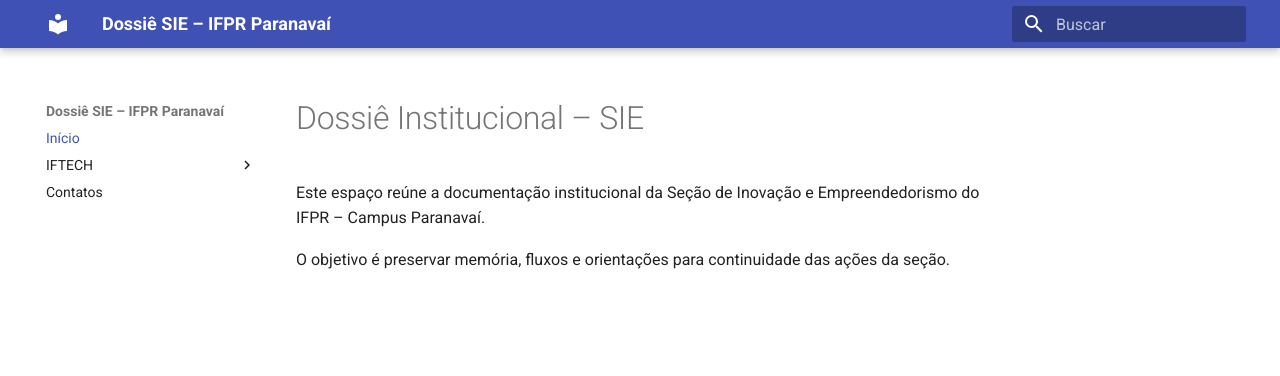
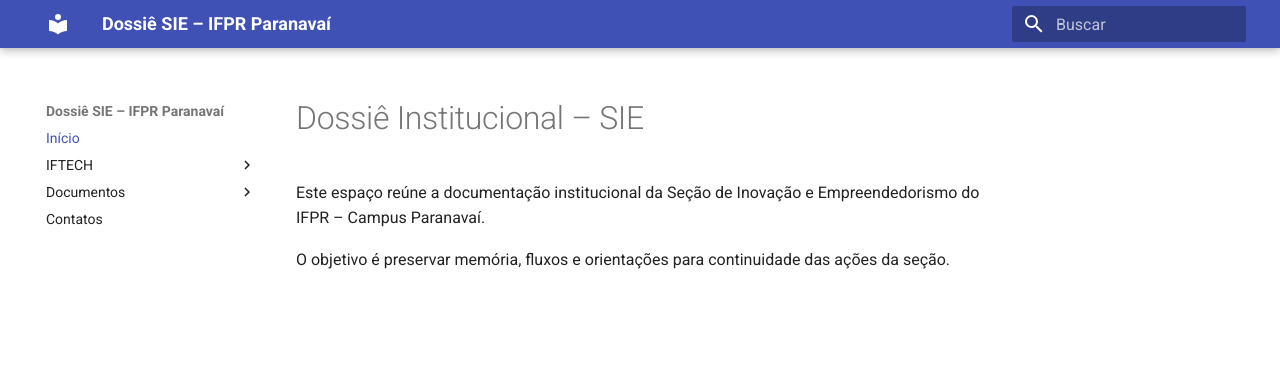
Before and after one commit to ifpr-sie-paranavai/dossie, an MkDocs documentation site: the page built from docs/index.md, in a window 1280 px wide. Shown: the top 376 px of the page. Built offline with MkDocs 1.6.1 and Material for MkDocs 9.7.7, drawn with Linux system fonts in a browser that asks for light colours.

Commit message:
Update mkdocs.yml

```diff
--- a/mkdocs.yml
+++ b/mkdocs.yml
@@ -10,4 +10,6 @@ nav:
   - Início: index.md
   - IFTECH:
       - Visão Geral: iftech.md
+  - Documentos:
+      - Editais e Portarias: documentos.md
   - Contatos: contatos.md
```
